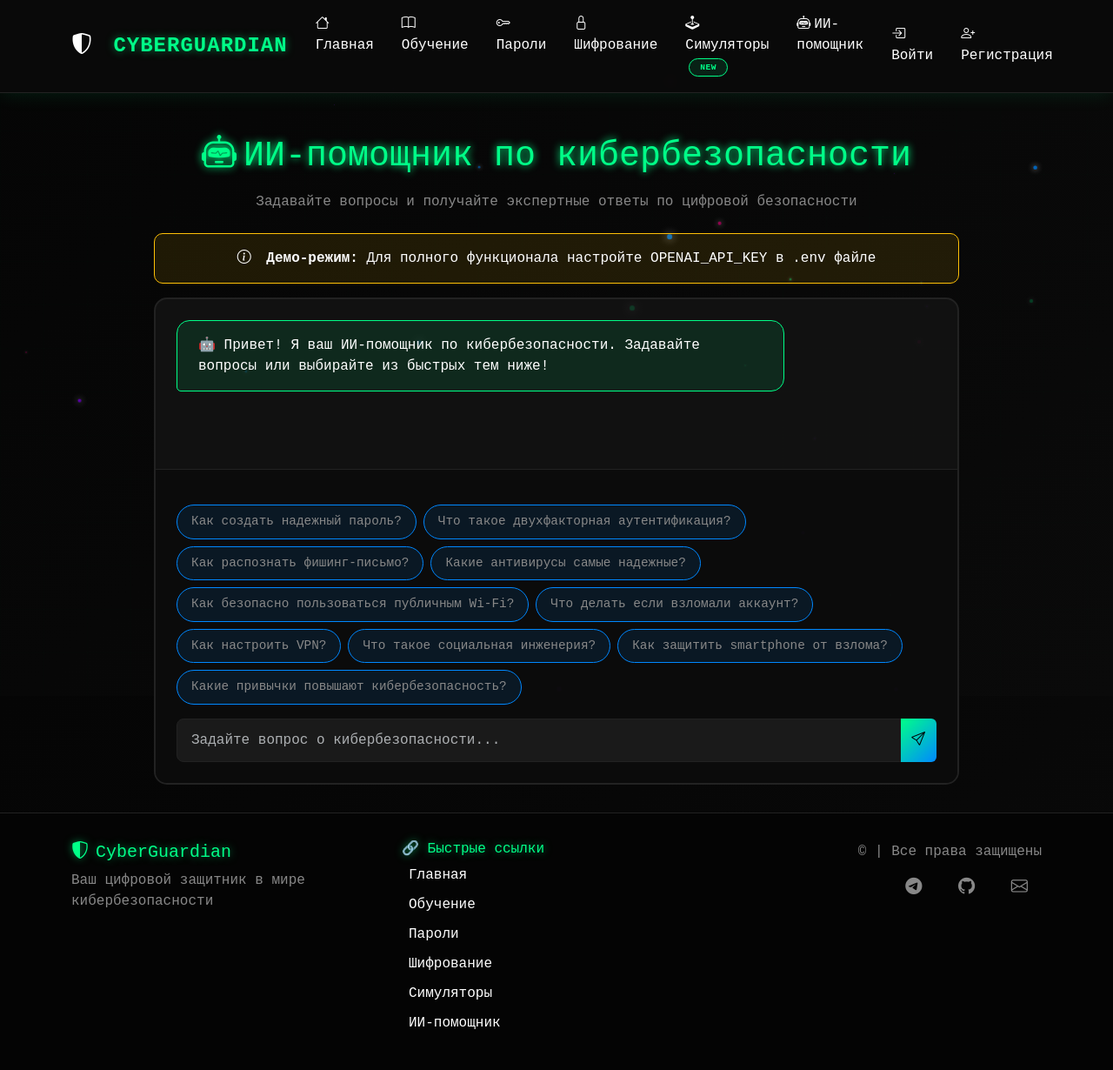
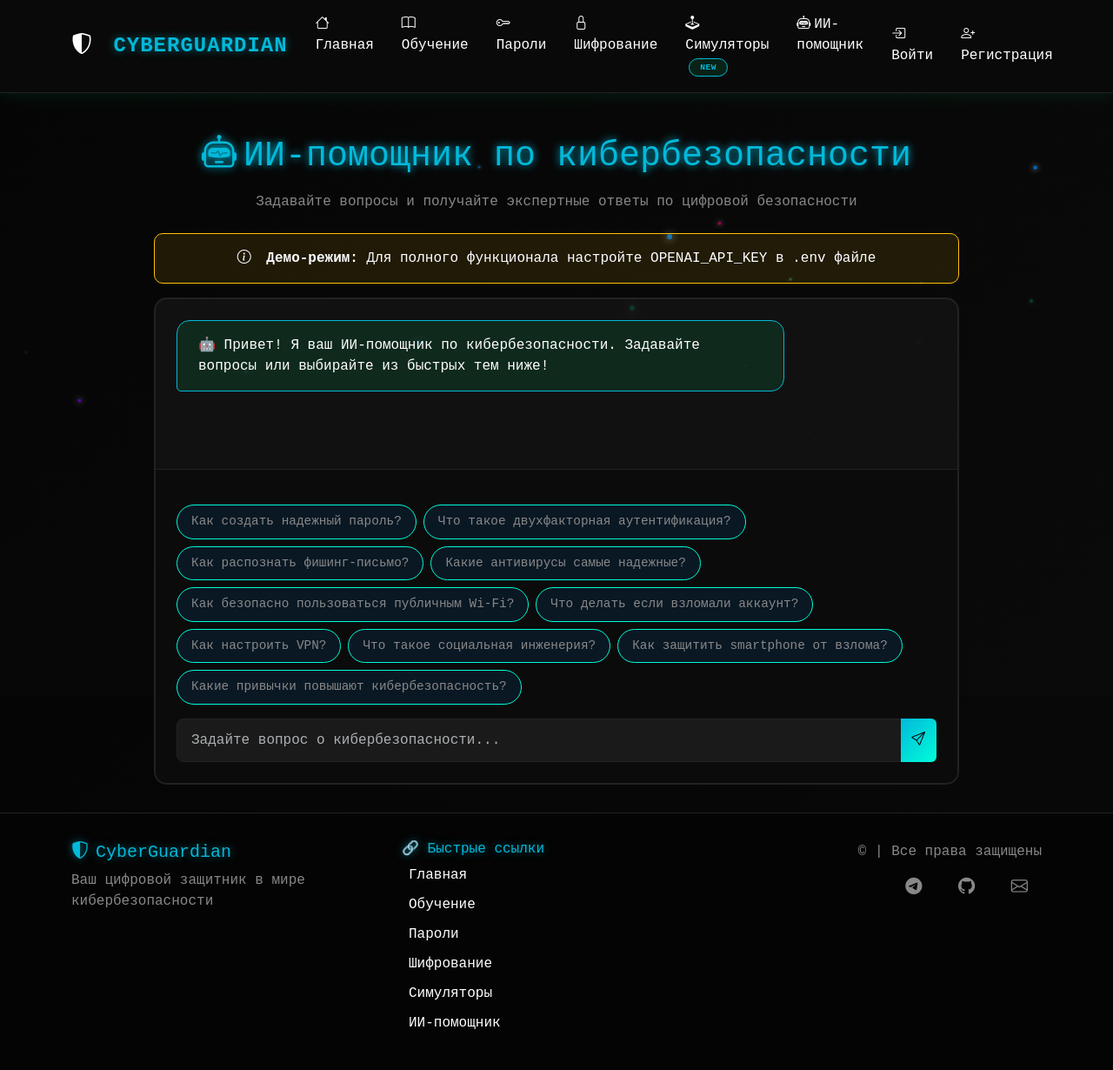
Before and after one commit to AndrewYanorove/cyberguardian, a Flask app: page /ai/ in a window 1280 px wide. Shown: the whole page at 87% size. Run offline with Flask 3, Linux system fonts and the light colour scheme.

Commit message:
поменял цвет интерфейса на более приятный для глаз

```diff
--- a/static/css/main.css
+++ b/static/css/main.css
@@ -2,13 +2,13 @@
 :root {
     --cyber-dark: #0a0a0a;
     --cyber-darker: #050505;
-    --cyber-primary: #00ff88;
-    --cyber-secondary: #0088ff;
+    --cyber-primary: #02b9da;
+    --cyber-secondary: #00fcda;
     --cyber-accent: #ff0088;
     --cyber-text: #ffffff;
     --cyber-subtext: #888888;
     --cyber-border: #222222;
-    --cyber-glow: 0 0 10px rgba(0, 255, 136, 0.5);
+    --cyber-glow: 0 0 10px rgba(0, 206, 233, 0.5);
 }
 
 /* Базовые стили */
```
